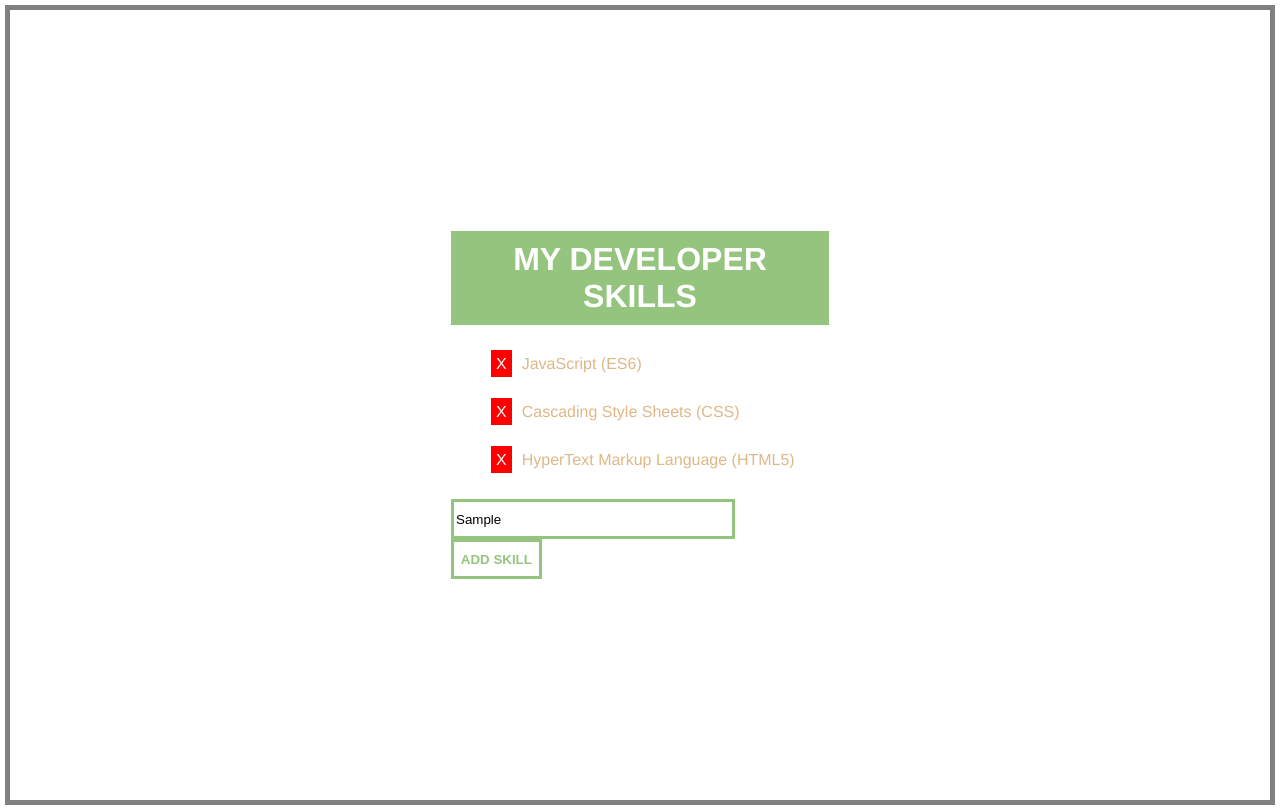
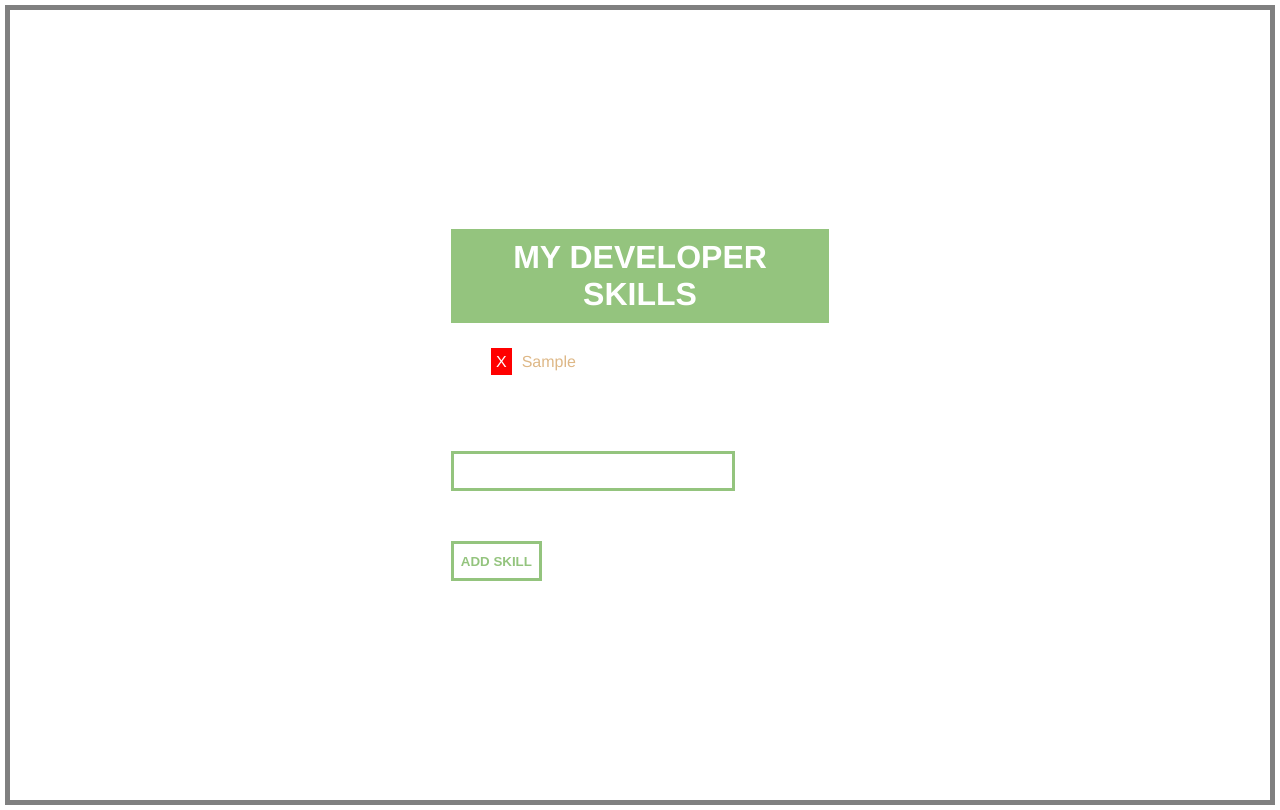
Before and after one commit to dannyroddd/My-Developer-Skills, a plain HTML site: page index.html in a window 1280 px wide. Both pictures are taken after typing "Sample" into the empty fields and a click on the button "ADD SKILL". Drawn offline with nearby package versions, Linux system fonts and the light colour scheme.

Commit message:
Updated way to add skills

```diff
--- a/css/style.css
+++ b/css/style.css
@@ -49,6 +49,7 @@ li span{
 }
 
 input, button{
+    margin-top: 50px;
     border: 3px solid #94c47e;
     height: 40px;
 }
--- a/index.html
+++ b/index.html
@@ -15,11 +15,7 @@ crossorigin="anonymous"></script>
 <body>
     <main>
         <h1>My Developer Skills</h1>
-   <ul>
-       <li><span>X</span>JavaScript (ES6)</li>
-       <li><span>X</span>Cascading Style Sheets (CSS)</li>
-       <li><span>X</span>HyperText Markup Language (HTML5)</li>
-   </ul>
+   <ul></ul>
    <input type="text">
    <button>Add Skill</button>
     </main>
--- a/js/script.js
+++ b/js/script.js
@@ -0,0 +1,48 @@
+// IPO - Input Process Output
+
+
+// Constants and Variables (State)
+let skills
+
+//Cached Element References
+const $button = $('button')
+const $ul = $('ul')
+const $input = $('input')
+// Event Listeners
+$button.on('click', handleAddSkill)
+$ul.on('click', handleDelete)
+// Functions
+
+init();
+
+function init(){
+    skills = [];
+    render();
+}
+
+function handleAddSkill(){
+ // store value from the input tag inside a local variable
+ const skill = $input.val()
+    //check to make sure we have skill data
+    if(skill){
+        //create the UI for a skill
+        const $skill = $(`<li><span>X</span>${skill}</li>`)
+    //push the skill UI into the skills list
+        skills.push($skill)
+    //clear the input tag value
+        $input.val('')
+    // call render()
+    render()
+    } else return;
+}
+
+function handleDelete(){
+    alert('Elements inside of ul tag clicked')
+}
+
+function render(){
+    //to take the list of skills in the skills array and add them to the ul tag
+    if(!skills.length) $ul.css('margin-bottom', '30px')
+    else $ul.css('margin-bottom', '0px')
+       $ul.html(skills)
+}
```
